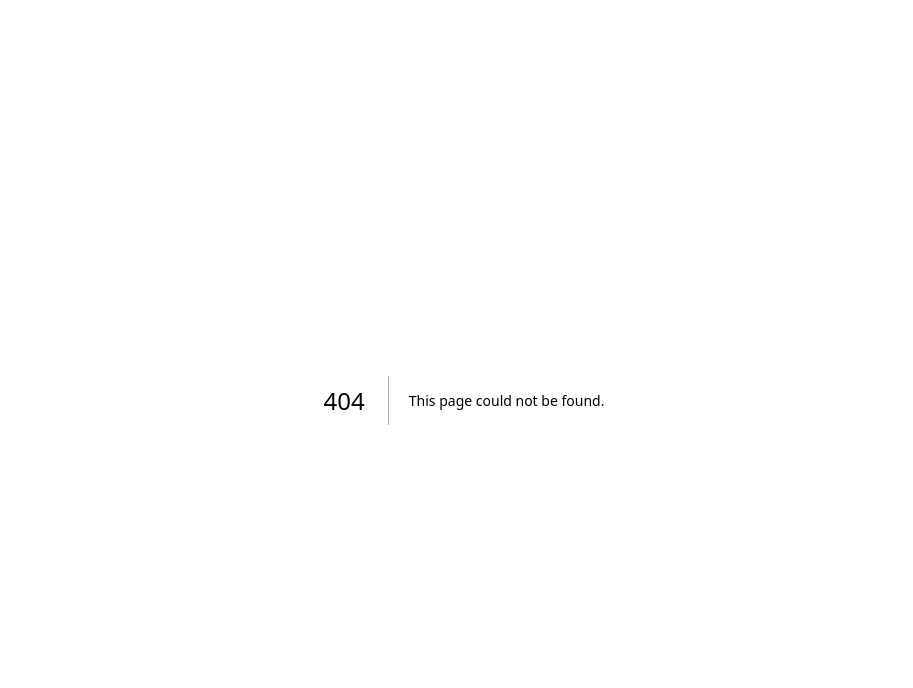
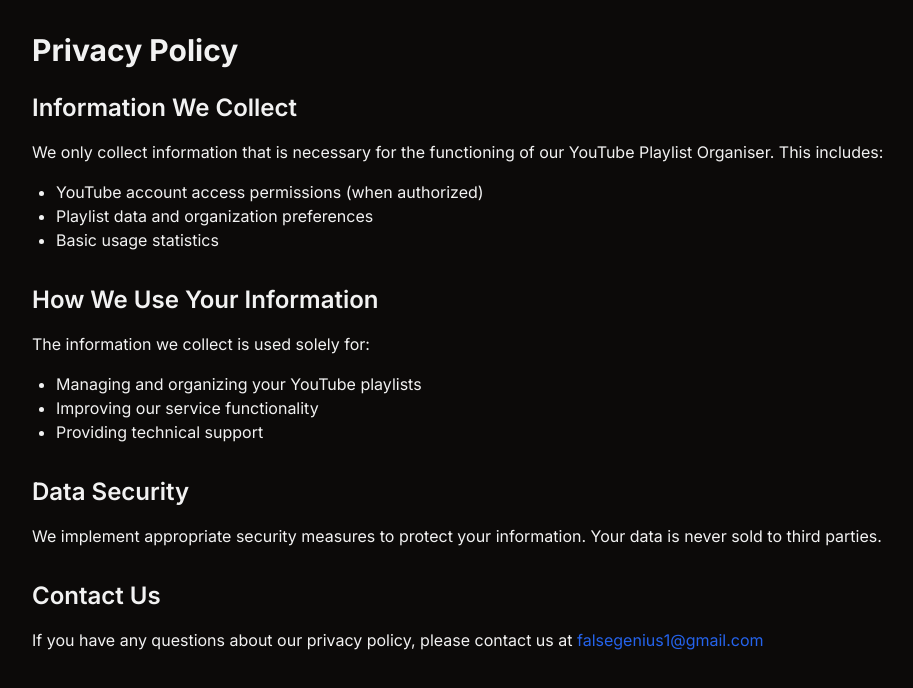
Before and after one commit to neerajkumarc/yt-playlist-organiser, a Next.js app: page /privacy-policy in a window 1280 px wide. Before the commit this address had no page. Shown: the top 688 px of the page, without its empty margins (176-1089 px from the left). Built offline with nearby package versions, Linux system fonts and the light colour scheme.

Commit message:
add privacy-policy page

```diff
--- /dev/null
+++ b/app/privacy-policy/page.tsx
@@ -0,0 +1,48 @@
+export default function PrivacyPolicy() {
+    return (
+        <div className="max-w-4xl mx-auto px-4 py-8">
+            <h1 className="text-3xl font-bold mb-6">Privacy Policy</h1>
+
+            <section className="mb-8">
+                <h2 className="text-2xl font-semibold mb-4">Information We Collect</h2>
+                <p className="mb-4">
+                    We only collect information that is necessary for the functioning of our YouTube Playlist Organiser. This includes:
+                </p>
+                <ul className="list-disc ml-6 mb-4">
+                    <li>YouTube account access permissions (when authorized)</li>
+                    <li>Playlist data and organization preferences</li>
+                    <li>Basic usage statistics</li>
+                </ul>
+            </section>
+
+            <section className="mb-8">
+                <h2 className="text-2xl font-semibold mb-4">How We Use Your Information</h2>
+                <p className="mb-4">
+                    The information we collect is used solely for:
+                </p>
+                <ul className="list-disc ml-6 mb-4">
+                    <li>Managing and organizing your YouTube playlists</li>
+                    <li>Improving our service functionality</li>
+                    <li>Providing technical support</li>
+                </ul>
+            </section>
+
+            <section className="mb-8">
+                <h2 className="text-2xl font-semibold mb-4">Data Security</h2>
+                <p className="mb-4">
+                    We implement appropriate security measures to protect your information. Your data is never sold to third parties.
+                </p>
+            </section>
+
+            <section>
+                <h2 className="text-2xl font-semibold mb-4">Contact Us</h2>
+                <p>
+                    If you have any questions about our privacy policy, please contact us at{' '}
+                    <a href="mailto:falsegenius1@gmail.com" className="text-blue-600 hover:underline">
+                        falsegenius1@gmail.com
+                    </a>
+                </p>
+            </section>
+        </div>
+    );
+}
```
